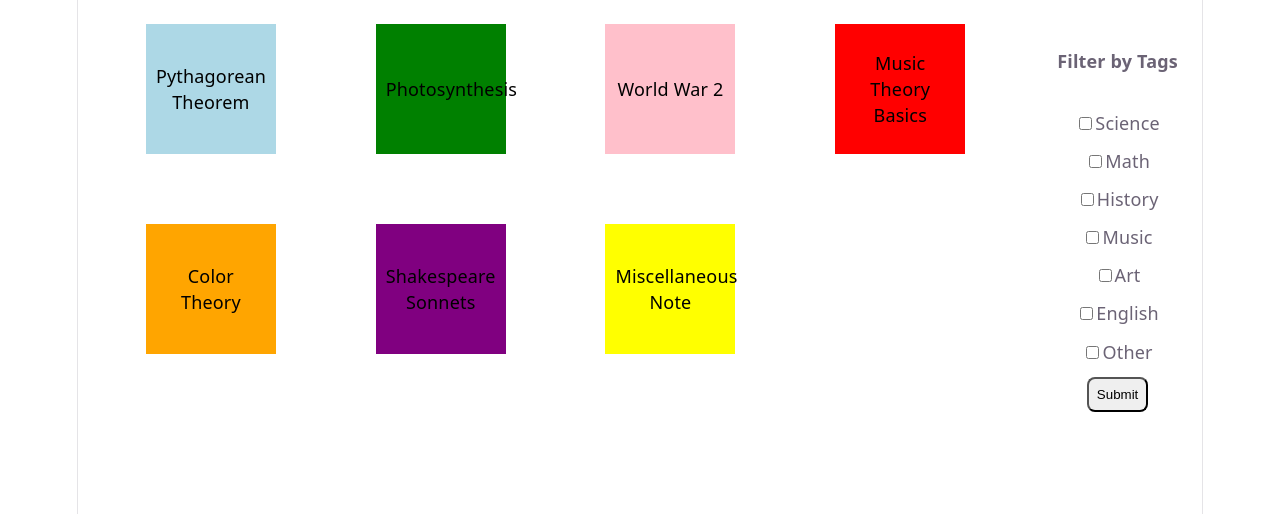
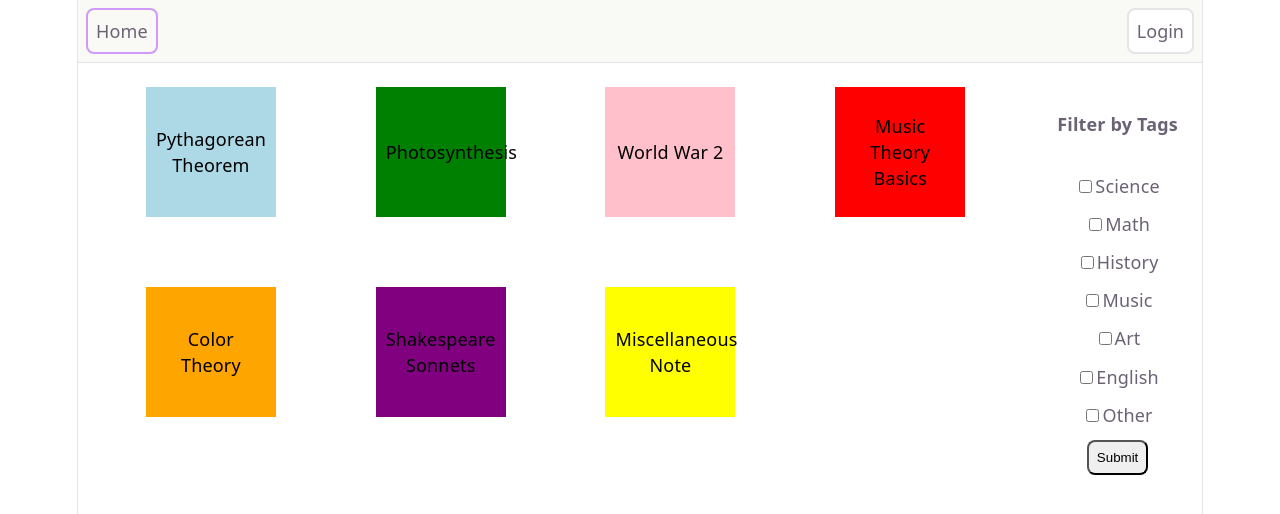
Before and after one commit to JosephAGallucci/ASE220-Group-Project-JNK, a React (Vite) app in the folder ase220-group-project-frontend/: page / in a window 1280 px wide. Shown: the top 514 px of the page. Built offline with nearby package versions, Linux system fonts and the light colour scheme.

Commit message:
Add header with two pages and login/logout

```diff
--- a/ase220-group-project-frontend/src/App.css
+++ b/ase220-group-project-frontend/src/App.css
@@ -223,6 +223,37 @@ input {
   border-radius: 8px;
 }
 
+header {
+  background: var(--social-bg);
+  border-bottom: 1px solid var(--border);
+  padding: 8px;
+}
+
+nav {
+  display: flex;
+  gap: 8px;
+}
+
+nav>a,
+.logout {
+  text-decoration: none;
+  color: inherit;
+  border: 2px solid var(--border);
+  border-radius: 8px;
+  padding: 8px;
+}
+
+nav>a.active {
+  border-color: var(--accent-border);
+}
+
+.logout {
+  margin-left: auto;
+  font: inherit;
+  cursor: pointer;
+  background: var(--bg);
+}
+
 .mininote {
   color: black;
   width: 110px;
--- /dev/null
+++ b/ase220-group-project-frontend/src/components/Header.jsx
@@ -0,0 +1,29 @@
+import { NavLink, useNavigate } from "react-router-dom";
+import { useToken } from "../context/AuthContext";
+
+export default function Header() {
+    const { token, setToken } = useToken();
+    const navigate = useNavigate();
+
+    const login = () => {
+        navigate('/login');
+    };
+    const logout = () => {
+        setToken(null);
+    };
+
+    return (
+        <header>
+            <nav>
+                <NavLink to="/">Home</NavLink>
+                {token ?
+                    <>
+                        <NavLink to="/dashboard">My Notes</NavLink>
+                        <button onClick={logout} className="logout">Logout</button>
+                    </> :
+                    <button onClick={login} className="logout">Login</button>
+                }
+            </nav>
+        </header>
+    );
+}
--- a/ase220-group-project-frontend/src/pages/Home.jsx
+++ b/ase220-group-project-frontend/src/pages/Home.jsx
@@ -1,6 +1,7 @@
 import { useEffect, useState } from "react";
 import NoteGrid from "../components/NoteGrid.jsx";
 import TagFilter from "../components/TagFilter.jsx";
+import Header from "../components/Header.jsx";
 
 export default function Home() {
   const [filter, setFilter] = useState({ science: true, math: true, history: true, music: true, art: true, english: true, other: true });
@@ -21,9 +22,12 @@ export default function Home() {
   const renderedNotes = notes.filter((note) => filter[note.tag]);
 
   return (
-    <div style={{ display: 'flex' }}>
-      < NoteGrid notes={renderedNotes} />
-      <TagFilter filter={filter} setFilter={setFilter} />
-    </div >
+    <>
+      <Header />
+      <div style={{ display: 'flex' }}>
+        <NoteGrid notes={renderedNotes} />
+        <TagFilter filter={filter} setFilter={setFilter} />
+      </div>
+    </>
   )
 }
```
